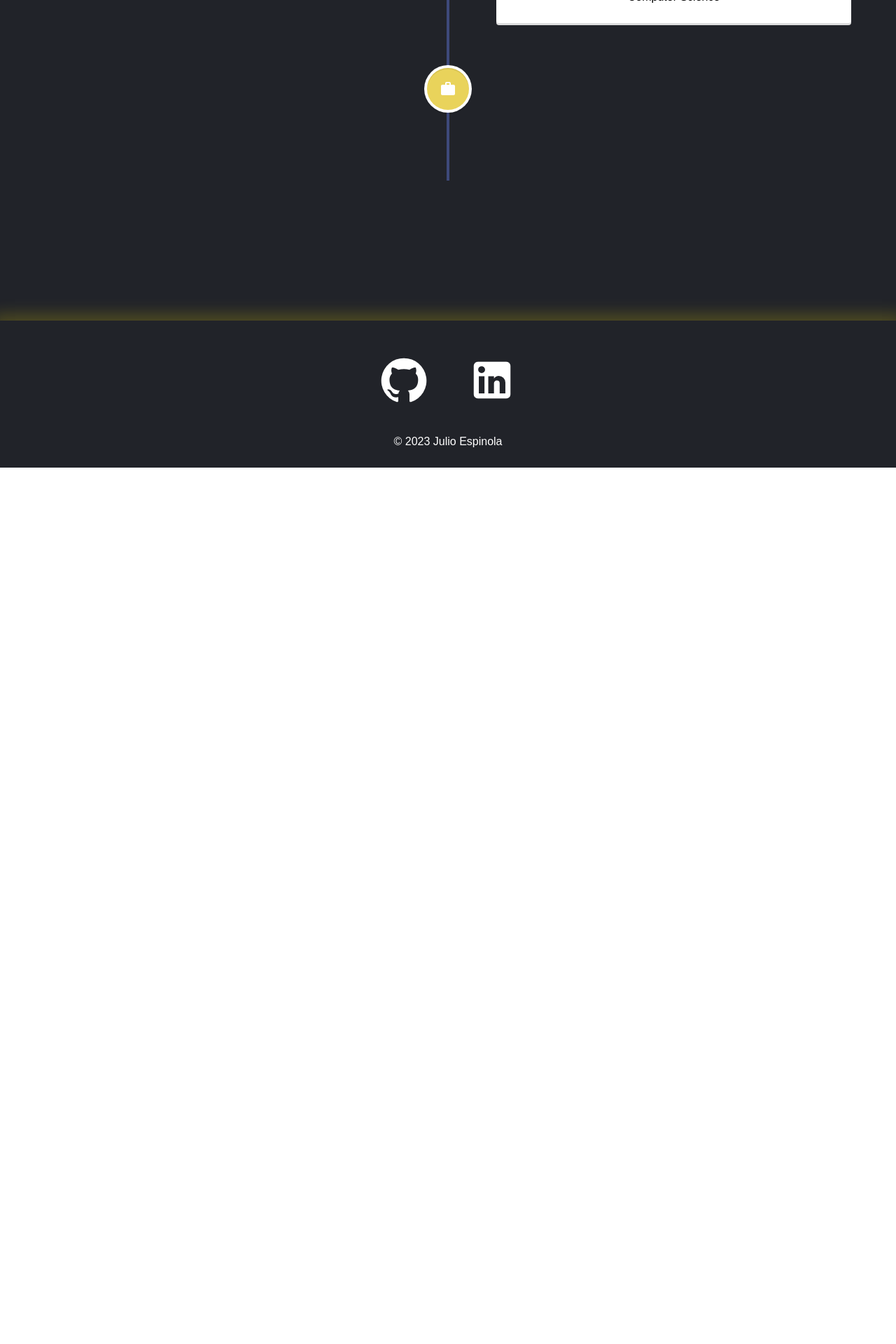
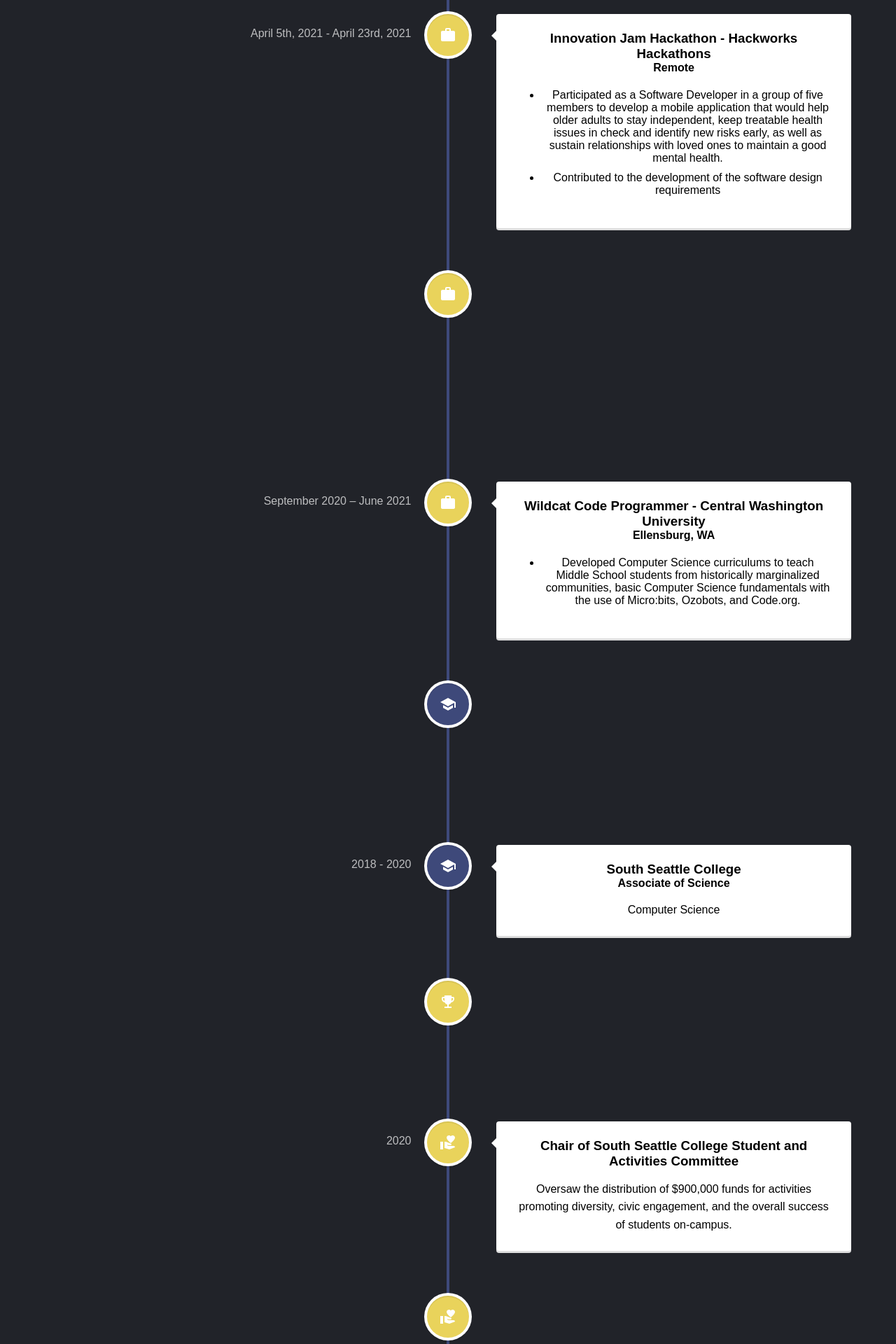
Before and after one commit to JulioSEspinola/Portfolio-2.0, a React (Create React App) app in the folder portfolio/: page /experience in a window 1280 px wide. Shown: the part 460-2380 px from the top of the page at 70% size. Before the commit the page ends 1128 px from the top, so only its background shows below. Built offline with nearby package versions, Linux system fonts and the light colour scheme.

Commit message:
Updated experience

```diff
--- a/portfolio/src/pages/Experience.js
+++ b/portfolio/src/pages/Experience.js
@@ -4,15 +4,134 @@ import {VerticalTimeline,VerticalTimelineElement} from "react-vertical-timeline-
 import "react-vertical-timeline-component/style.min.css";
 import SchoolIcon from '@mui/icons-material/School';
 import WorkIcon from '@mui/icons-material/Work';
-// import '../styles/Experience.css';
+import Award from '@mui/icons-material/EmojiEvents';
+import Volunteer from '@mui/icons-material/VolunteerActivism';
+import '../styles/Experience.css';
 
 
 function Experience() {
   return (
     <div className='experience'>
         <VerticalTimeline lineColor="#3e497a">
+
+        <VerticalTimelineElement
+          className="vertical-timeline-element--work"
+          dateClassName={ "date-color"}
+          date='Jun 2021 - Aug 2021'
+          iconStyle={{ background: "#e9d35b", color: "#fff" }}
+          icon={<WorkIcon />}
+        >
+          <h3 className="vertical-timeline-element-title">
+            Software Developer Intern - ThoughtWorks
+          </h3>
+          <h4 className="vertical-timeline-element-subtitle">
+            Chicago, IL
+          </h4>
+
+         <ul>
+          <li>
+          Designed and presented a social justice related project to the intern and
+          trainer team to be implemented throughout the internship.
+
+          </li>
+
+          <li>
+          Pair programmed with other interns for the implementation of a social justice
+          related project using practices such as Test-Driven Development, SOLID principles, Object Oriented design, and Agile fundamentals.
+
+
+          </li>
+         </ul>
+        </VerticalTimelineElement>
+
+        <VerticalTimelineElement
+          className="vertical-timeline-element--work"
+          dateClassName={ "date-color"}
+          date='April 5th, 2021 - April 23rd, 2021'
+          iconStyle={{ background: "#e9d35b", color: "#fff" }}
+          icon={<WorkIcon />}
+        >
+          <h3 className="vertical-timeline-element-title">
+            Innovation Jam Hackathon - Hackworks Hackathons
+          </h3>
+          <h4 className="vertical-timeline-element-subtitle">
+            Remote
+          </h4>
+
+          <ul>
+            <li>Participated as a Software Developer in a group of five members to develop a
+              mobile application that would help older adults to stay independent, keep treatable health
+              issues in check and identify new risks early, as well as sustain relationships with loved ones
+              to maintain a good mental health.
+            </li>
+
+            <li>
+              Contributed to the development of the software design requirements
+            </li>
+          </ul>
+        </VerticalTimelineElement>
+
+
+        <VerticalTimelineElement
+          className="vertical-timeline-element--work"
+          dateClassName={ "date-color"}
+          date='September 2020 – June 2021'
+          iconStyle={{ background: "#e9d35b", color: "#fff" }}
+          icon={<WorkIcon />}
+        >
+          <h3 className="vertical-timeline-element-title">
+          Technical Attendant - Central Washington University
+          </h3>
+          <h4 className="vertical-timeline-element-subtitle">
+            Ellensburg, WA
+          </h4>
+
+          <ul>
+            <li>
+              Maintained the CWU Online learning website
+            </li>
+
+            <li>
+              Held workshops to teach students about the use of diverse academic software
+              such as Canvas, Blackboard Ultra, and Microsoft products.
+            </li>
+          </ul>
+        </VerticalTimelineElement>
+
+
+
+
+
+
+        <VerticalTimelineElement
+          className="vertical-timeline-element--work"
+          dateClassName={ "date-color"}
+          date='September 2020 – June 2021'
+          iconStyle={{ background: "#e9d35b", color: "#fff" }}
+          icon={<WorkIcon />}
+        >
+          <h3 className="vertical-timeline-element-title">
+          Wildcat Code Programmer - Central Washington University
+          </h3>
+          <h4 className="vertical-timeline-element-subtitle">
+            Ellensburg, WA
+          </h4>
+
+          <ul>
+            <li>
+            Developed Computer Science curriculums to teach Middle School students
+            from historically marginalized communities, basic Computer Science fundamentals with the use of Micro:bits, Ozobots, and Code.org.
+            </li>
+          </ul>
+        </VerticalTimelineElement>
+
+
+
+
+
           <VerticalTimelineElement
           className='vertical-timeline-element--education'
+          dateClassName={ "date-color"}
           date='2020 - 2023'
           iconStyle={{background : "#3e497a",color: '#ffff'}}
           icon={<SchoolIcon/>}
@@ -29,6 +148,7 @@ function Experience() {
 
           <VerticalTimelineElement
           className="vertical-timeline-element--education"
+          dateClassName={ "date-color"}
           date="2018 - 2020"
           iconStyle={{ background: "#3e497a", color: "#fff" }}
           icon={<SchoolIcon />}
@@ -41,24 +161,60 @@ function Experience() {
           </h4>
 
           <p> Computer Science</p>
-        </VerticalTimelineElement>
+          </VerticalTimelineElement>
+
 
 
 
           <VerticalTimelineElement
-          className="vertical-timeline-element--work"
-          date='Jun 2021 - Aug 2021'
+          className="vertical-timeline-element--education"
+          dateClassName={ "date-color"}
+          date="2018 - 2023"
           iconStyle={{ background: "#e9d35b", color: "#fff" }}
-          icon={<WorkIcon />}
+          icon={<Award/>}
         >
           <h3 className="vertical-timeline-element-title">
-            Software Developer Intern - ThoughtWorks
+          Washington State Opportunity Scholarship
           </h3>
-          <h4 className="vertical-timeline-element-subtitle">
-            Chicago, IL
-          </h4>
-          <p>Developed the backend infrastructure for Web Application.</p>
-        </VerticalTimelineElement>
+          {/* <h4 className="vertical-timeline-element-subtitle">
+            Associate of Science
+          </h4> */}
+          <p> Received and maintained a STEM based scholarship awarded to only 100 recipients in the entire state</p>
+          </VerticalTimelineElement>
+
+
+          <VerticalTimelineElement
+          className="vertical-timeline-element--education"
+          dateClassName={ "date-color"}
+          date="2020"
+          iconStyle={{ background: "#e9d35b", color: "#fff" }}
+          icon={<Volunteer/>}
+        >
+          <h3 className="vertical-timeline-element-title">
+          Chair of South Seattle College Student and Activities Committee
+          </h3>
+          {/* <h4 className="vertical-timeline-element-subtitle">
+            Associate of Science
+          </h4> */}
+          <p> Oversaw the distribution of $900,000 funds for activities promoting diversity, civic engagement, and the overall success of students on-campus.</p>
+          </VerticalTimelineElement>
+
+
+
+          <VerticalTimelineElement
+          className="vertical-timeline-element--education"
+          dateClassName={ "date-color"}
+          date="September 25, 2021, June 20, 2022"
+          iconStyle={{ background: "#e9d35b", color: "#fff" }}
+          icon={<Volunteer/>}
+        >
+          <h3 className="vertical-timeline-element-title">
+          Tech Fee Committee Member at Central Washington University
+          </h3>
+          <p> Volunteered as a student representative to help allocate student funds for any technological need that the students might have.</p>
+          </VerticalTimelineElement>
+
+
         </VerticalTimeline>
     </div>
   )
--- /dev/null
+++ b/portfolio/src/styles/Experience.css
@@ -0,0 +1,15 @@
+
+
+
+
+.date-color{
+    color:rgb(255, 255, 255);
+}
+
+li{
+    padding: 5px;
+}
+
+h1{
+    color:white;
+}
--- a/portfolio/src/styles/Navbar.css
+++ b/portfolio/src/styles/Navbar.css
@@ -2,6 +2,7 @@
     width: 100%;
     height: 100px;
     background: #212329;
+    box-shadow: rgba(252, 227, 4, 0.2) 0px 5px 20px 0px;
   }
 
 .links {
```
